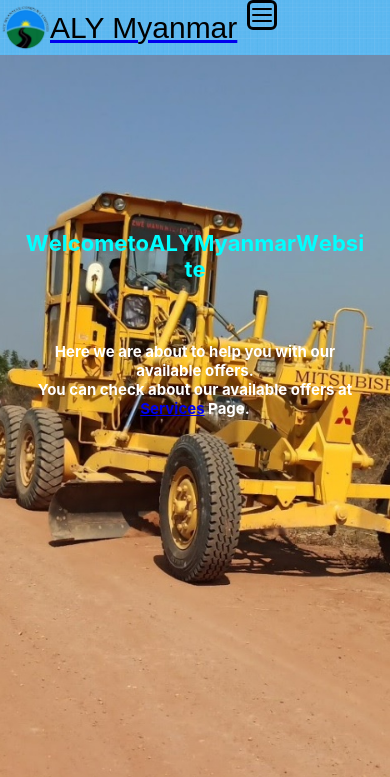
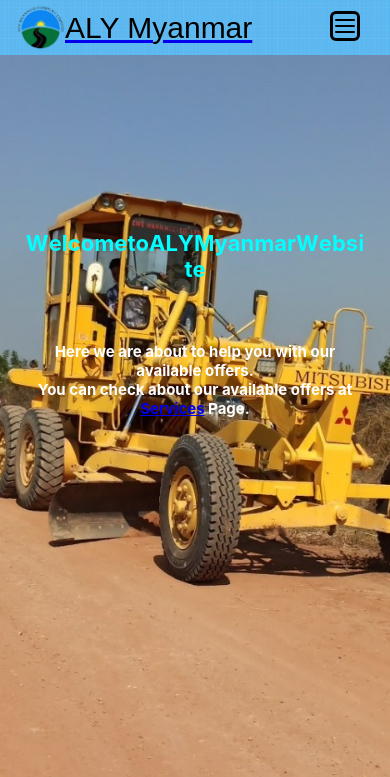
Before and after one commit to thomaslynn132/ALY-Myanmar, a React (Create React App) app: page / in a window 390 px wide. Shown: the top 777 px of the page. Built offline with nearby package versions, Linux system fonts and the light colour scheme; a web font is replaced by a local one.

Commit message:
some design modifications

```diff
--- a/src/App.css
+++ b/src/App.css
@@ -66,13 +66,24 @@ body {
   text-align: left;
 }
 @media (max-width: 767px) {
+  .mobileMenu {
+    margin-top: 75px;
+    margin-right: 35px;
+    margin-left: auto;
+  }
+  .mobileNav {
+    margin: 5px;
+    box-sizing: border-box;
+  }
   .NavBar {
+    padding: 15px;
     display: flex;
     flex-direction: column;
     background-color: rgba(3, 148, 252, 0.5);
     position: sticky;
     align-items: center;
     font-weight: normal;
+    justify-content: baseline;
     margin-top: 0;
     margin-bottom: auto;
     z-index: 2;
@@ -83,11 +94,10 @@ body {
     height: auto;
   }
   .navItems {
-    margin-bottom: auto;
+    margin-right: 5px;
+    margin-left: auto;
     display: flex;
     flex-direction: column;
-    justify-content: center;
-    text-shadow: 5px 5px 5px rgb(255, 255, 0);
     align-items: center;
     column-gap: 3px;
     width: 50px;
@@ -135,19 +145,11 @@ body {
     display: flex;
     justify-content: space-between;
   }
-  .lineBr {
-    border: 3px solid;
-    color: rgb(78, 118, 134);
-    height: auto;
-    margin: 5px 10px;
-  }
   .socialMedia,
   .address {
     padding: 10px;
     display: block;
     box-sizing: border-box;
-    border: 2px solid;
-    box-shadow: 5px 5px 0px 0px;
     border-radius: 8%;
     font-size: 12px;
   }
@@ -173,6 +175,7 @@ body {
     font-size: 13px;
   }
   .serviceDiv {
+    justify-content: center;
     margin: 20px 45px;
     padding: 15px;
     position: relative;
@@ -187,9 +190,9 @@ body {
     align-items: center;
     margin: 15px;
     font-size: 25px;
-    justify-content: center;
     height: auto;
     width: 40%;
+    justify-content: center;
   }
 
   .serviceImg {
@@ -197,6 +200,9 @@ body {
     height: auto;
     margin: 20px;
     padding: 15px;
+    align-items: center;
+    box-sizing: border-box;
+    justify-content: center;
   }
 
   .NavBar {
@@ -257,7 +263,7 @@ body {
     height: auto;
     width: 100%;
     display: flex;
-    justify-content: space-between;
+    justify-content: space-evenly;
   }
   .lineBr {
     border: 3px solid;
@@ -270,8 +276,5 @@ body {
     padding: 15px;
     display: block;
     box-sizing: border-box;
-    border: 2px solid;
-    box-shadow: 5px 5px 0px 0px;
-    border-radius: 3%;
   }
 }
--- a/src/components/Navbar.jsx
+++ b/src/components/Navbar.jsx
@@ -24,47 +24,22 @@ const Navbar = () => {
   };
 
   const navLinkStyles = ({ isActive }) => {
-    const baseStyles = {
-      fontWeight: isActive ? "bold" : "small",
+    return {
+      fontWeight: isActive ? "bold" : "normal",
       textDecoration: isActive ? "none" : "underline",
-      border: isActive ? "none" : "double",
-      color: isActive ? "red" : "black",
+      border: "double",
+      color: isActive ? "darkblue" : "black",
       height: "30px",
-      width: "75px",
+      width: "85px",
       textAlign: "center",
       padding: "5px",
-      marginLeft: "10px",
-      color: "black",
+      marginTop: "5px",
+      marginLeft: "5px",
       fontSize: "15px",
       borderRadius: "8%",
       boxShadow: "3px 3px 0px 0px",
       display: "inline-block",
-    };
-    const mobileStyles = {
-      fontWeight: isActive ? "bold" : "small",
-      textDecoration: isActive ? "none" : "underline",
-      border: isActive ? "none" : "double",
-      color: isActive ? "red" : "black",
-      height: "30px",
-      width: "75px",
-      textAlign: "center",
-      padding: "5px",
-      marginLeft: "5px",
-      color: "cyan",
-      fontSize: "15px",
-      borderRadius: "8%",
-      boxShadow: "3px 3px 0px 0px",
-      display: "inline-block",
-      textShadow: "2px",
-    };
-    return {
-      ...baseStyles,
-      "@media screen and (min-width: 767px)": {
-        ...baseStyles,
-      },
-      "@media screen and (max-width: 768px)": {
-        ...mobileStyles,
-      },
+      backgroundColor: "lightblue",
     };
   };
 
@@ -148,6 +123,7 @@ const Navbar = () => {
                   <>
                     <div className="mobileMenu">
                       {navItems.map((item, index) => (
+                        <div className="mobileNav">
                           <NavLink
                             key={index}
                             style={navLinkStyles}
@@ -156,6 +132,7 @@ const Navbar = () => {
                             onClick={toggleMobileMenu}>
                             {item.label}
                           </NavLink>
+                        </div>
                       ))}
                     </div>
                   </>
--- a/src/pages/Services/Services.jsx
+++ b/src/pages/Services/Services.jsx
@@ -16,12 +16,7 @@ export default function Services() {
         <h2>
           Revolutionize Road Construction with Our Superior Paving Stones! 🚧
         </h2>
-        <h5>
-          Unleash the power of innovation on your road construction projects
-          with our premium paving stones, meticulously designed for durability,
-          safety, and aesthetic excellence. 🛣️✨
-          <br />✨ Why Opt for Our Paving Stones in Road Construction?
-        </h5>
+        <h5>✨ Why Opt for Our Paving Stones in Road Construction?</h5>
         <div className="serviceContainer">
           <div className="serviceDiv">
             <div className="serviceText">
@@ -36,6 +31,7 @@ export default function Services() {
               <img src={rock} alt="Rock" />
             </div>
           </div>
+          <br />
           <div className="serviceDiv">
             <div className="serviceText">
               🚗 Traffic Efficiency: <br />
@@ -49,6 +45,7 @@ export default function Services() {
               <img src={rock1} alt="Rock" />
             </div>
           </div>
+          <br />
           <div className="serviceDiv">
             <div className="serviceText">
               🏞️ Aesthetics & Landscaping Integration: <br />
@@ -62,10 +59,9 @@ export default function Services() {
               <img src={rock2} alt="Rock" />
             </div>
           </div>
-
+          <br />
           <div className="serviceDiv">
             <div className="serviceText">
-              {" "}
               🌐 Custom Solutions: <br />
               Tailor road designs to meet specific project requirements. <br />
               Our collection offers a variety of sizes, <br />
@@ -77,6 +73,7 @@ export default function Services() {
               <img src={rock3} alt="Rock" />
             </div>
           </div>
+          <br />
           <div className="serviceDiv">
             <div className="serviceText">
               🔄 Quick Installation & Maintenance: <br />
@@ -102,7 +99,7 @@ export default function Services() {
               <img src={rock5} alt="Rock" />
             </div>
           </div>
-          <h3>🚀 Choose Quality. Choose Innovation. Choose ALY Myanmar</h3>
+          <h2>🚀 Choose Quality. Choose Innovation. Choose ALY Myanmar</h2>
         </div>
       </div>
     </>
```
Lines whose indentation alone changed are shown as unchanged.
